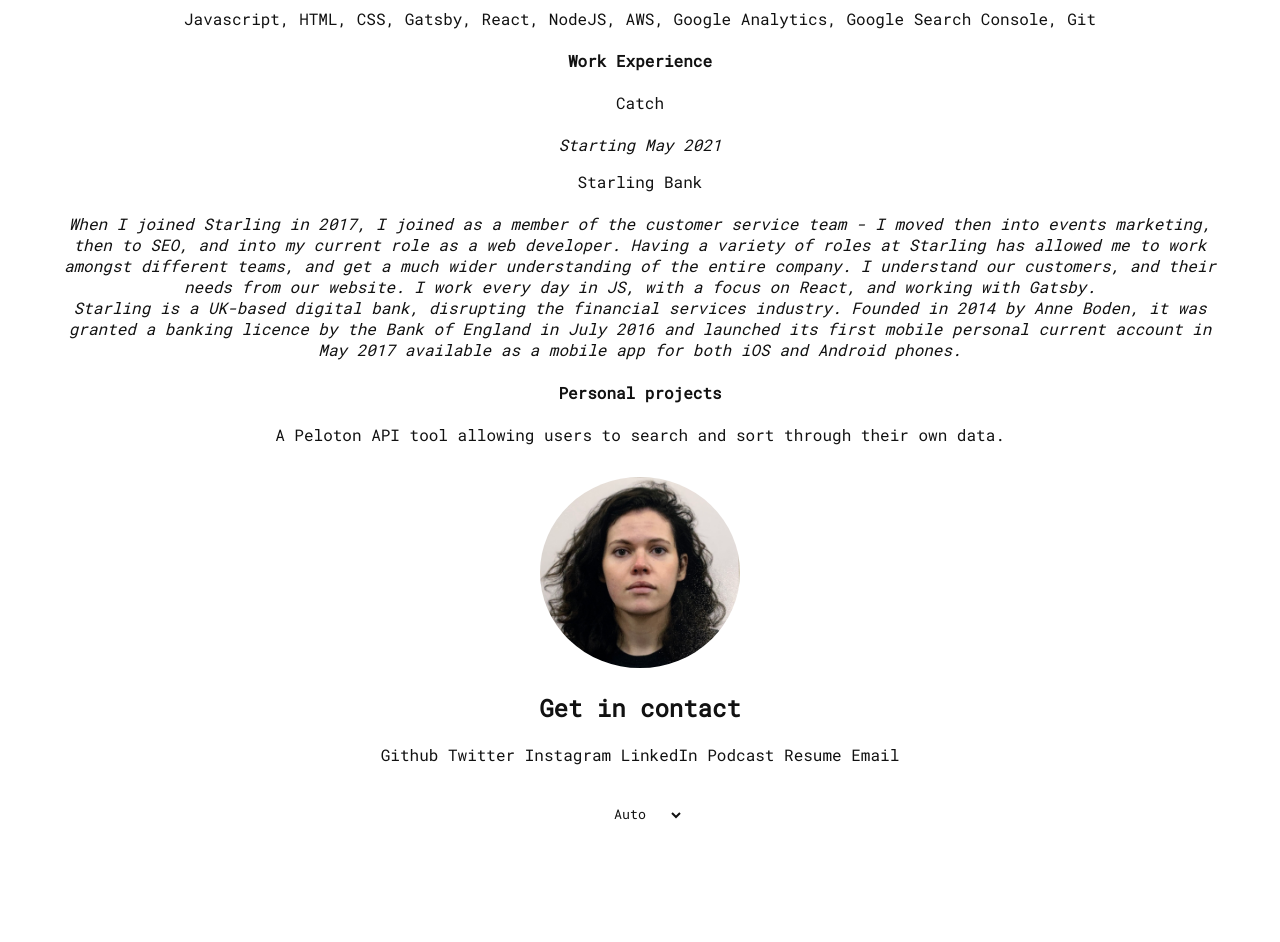
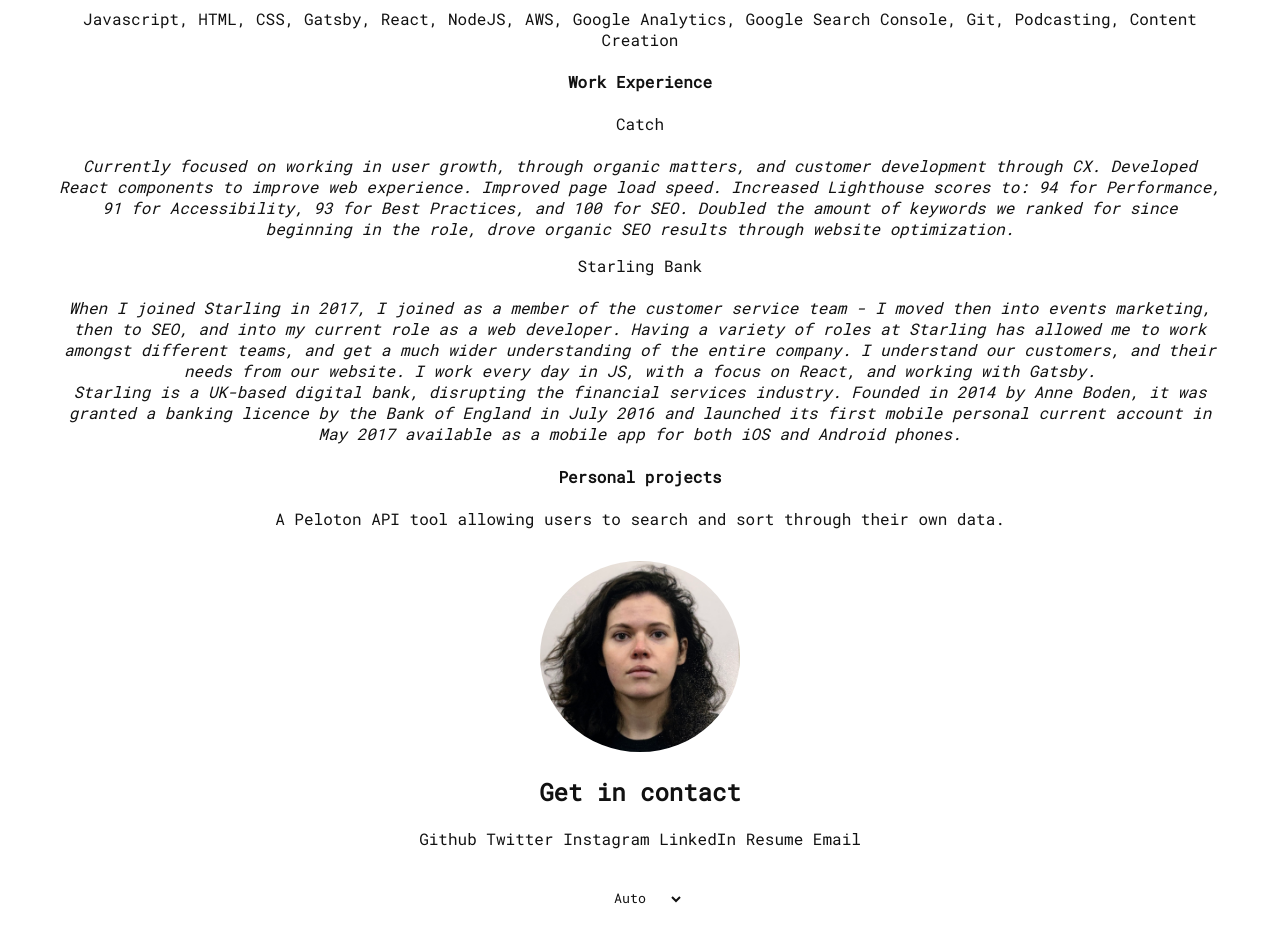
Before and after one commit to Sdeakin93/sarahjd, a website: page _site/index.html in a window 1280 px wide. Shown: the part 380-1322 px from the top of the page. Before the commit the page ends 1301 px from the top, so only its background shows below. Drawn offline with Linux system fonts and the light colour scheme.

Commit message:
copy changes and CV change

```diff
--- a/_site/index.html
+++ b/_site/index.html
@@ -25,10 +25,13 @@
 					<p>I am passionate about personal development, and I believe that with proper support, an individual can achieve anything they wish to within a company.
 					</p>
 					<h4>Skills</h4>
-					<p>Javascript, HTML, CSS, Gatsby, React, NodeJS, AWS, Google Analytics, Google Search Console, Git </p>
+					<p>Javascript, HTML, CSS, Gatsby, React, NodeJS, AWS, Google Analytics, Google Search Console, Git, Podcasting, Content Creation </p>
 					<h4>Work Experience</h4>
 						<p>Catch<br/><br/>
-							<i>Starting May 2021</i>
+							<i>Currently focused on working in user growth, through organic matters, and customer development through CX.
+								Developed React components to improve web experience.
+								Improved page load speed. Increased Lighthouse scores to: 94 for Performance, 91 for Accessibility, 93 for Best Practices, and 100 for SEO.
+								Doubled the amount of keywords we ranked for since beginning in the role, drove organic SEO results through website optimization. </i>
 						<p>Starling Bank<br/><br/>
 							<i>When I joined Starling in 2017, I joined as a member of the customer service team - I moved then into events marketing, then to SEO, and into my current role as a web developer. Having a variety of roles at Starling has allowed me to work amongst different teams, and get a much wider understanding of the entire company. I understand our customers, and their needs from our website. I work every day in JS, with a focus on React, and working with Gatsby.<br/>Starling is a UK-based digital bank, disrupting the financial services industry. Founded in 2014 by Anne Boden, it was granted a banking licence by the Bank of England in July 2016 and launched its first mobile personal current account in May 2017 available as a mobile app for both iOS and Android phones.</i>
 					<h4>Personal projects</h4>
@@ -42,8 +45,7 @@
 										<a href="https://twitter.com/sjarquedeakin" class="twitter" target="_blank">Twitter</a>
 										<a href="https://www.instagram.com/sarahjarquedeakin/" class="instagram" target="_blank">Instagram</a>
 										<a href="https://www.linkedin.com/in/sarah-deakin-0679aa98/" class="linkedin" target="_blank">LinkedIn</a>
-										<a href="https://t.co/ooSgIxjg0G?amp=1" class="podcast" target="_blank">Podcast</a>
-										<a href="/sjdeakinCV.pdf" class="email" target="_blank">Resume</a>
+										<a href="/Sarah_CV.pdf" class="email" target="_blank">Resume</a>
 										<a href="mailto:sarahjarquedeakin@gmail.com" class="email" target="_blank">Email</a>
 								</div>
 
```
Also changed, not shown: 2 other files.
